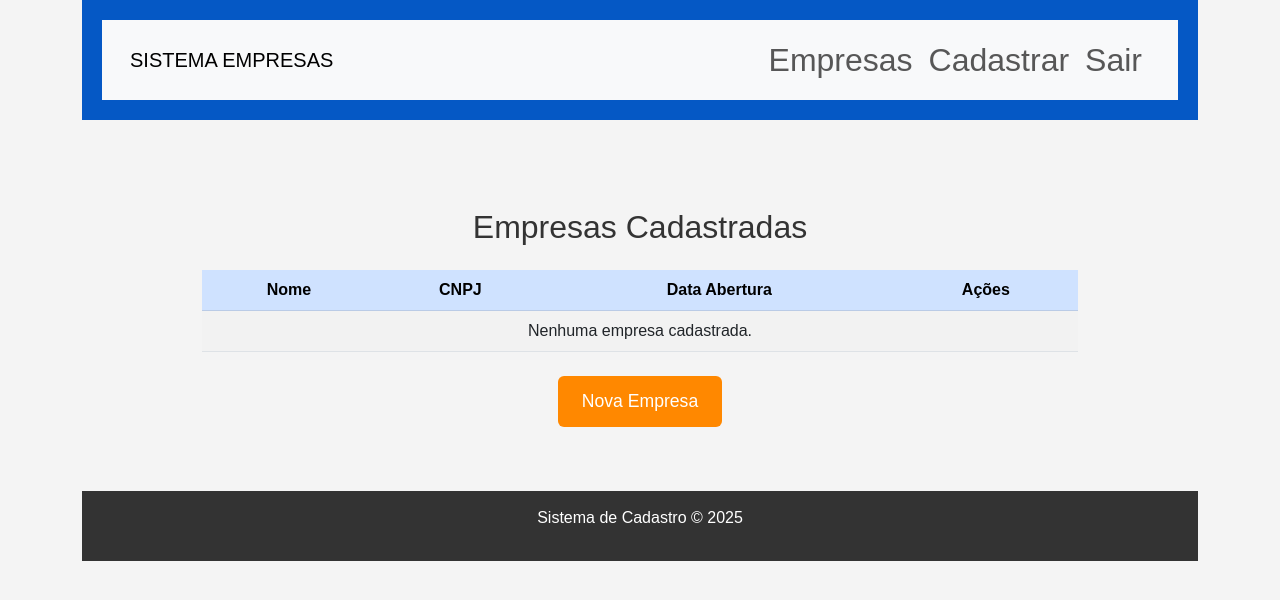
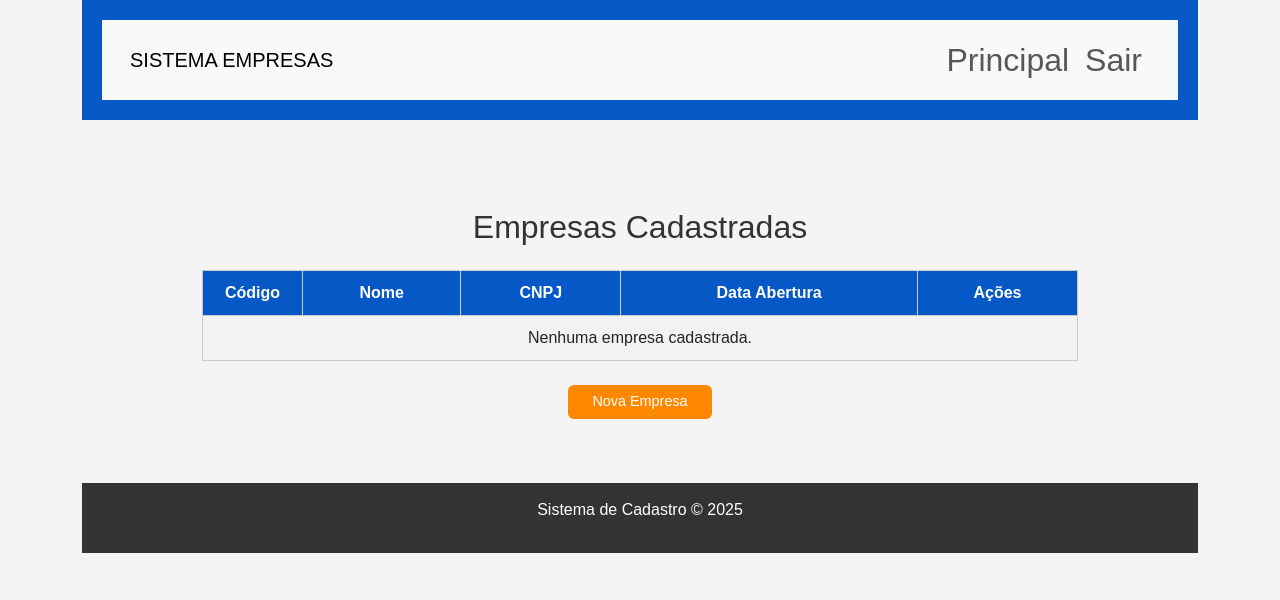
Before and after one commit to TI02-jp/siteDjango, a Flask app: page /listar_empresas in a window 1280 px wide. Shown: the top 600 px of the page. Run offline with Flask 3, Linux system fonts and the light colour scheme; the visitor is signed in with stand-in values (Sample User, id 1); data that the repository does not hold is empty; some libraries are stand-ins or nearby versions.

Commit message:
fazendo updates no front-end

```diff
--- a/app/controllers/routes.py
+++ b/app/controllers/routes.py
@@ -1,13 +1,11 @@
-from flask import render_template, redirect, url_for, flash, session
+from flask import render_template, redirect, url_for, flash
 from flask_login import current_user, login_required, login_user, logout_user
 from app import app, db
 from app.loginForms import LoginForm, RegistrationForm
-from app.models.tables import User
-from sqlalchemy import text
+from app.models.tables import User, Empresa
 from app.forms import EmpresaForm
 from datetime import datetime
-from app.models.tables import Empresa, RegimeLancamento
-import uuid
+import re
 
 @app.route('/')
 def home():
@@ -26,17 +24,10 @@ def login():
             flash('Credenciais inválidas', 'danger')
     return render_template('login.html', form=form)
 
-# Rota do Dashboard (após o login)
-@app.route('/dashboard')
-@login_required
-def dashboard():
-    return render_template('dashboard.html')
-
 @app.route('/register', methods=['GET', 'POST'])
 def register():
     form = RegistrationForm()
     if form.validate_on_submit():
-        # Verifica se já existe um usuário com mesmo username ou email
         existing_user = User.query.filter(
             (User.username == form.username.data) | (User.email == form.email.data)
         ).first()
@@ -44,12 +35,10 @@ def register():
             flash('Usuário ou email já cadastrado.', 'warning')
             return redirect(url_for('register'))
 
-        # Cria novo usuário
         user = User(
             username=form.username.data,
             email=form.email.data,
-            name=form.name.data,
-            password=form.password.data
+            name=form.name.data
         )
         user.set_password(form.password.data)
         db.session.add(user)
@@ -59,38 +48,32 @@ def register():
         return redirect(url_for('login'))
     return render_template('register.html', form=form)
 
-
-@app.route('/test_connection')
-def test_connection():
-    try:
-
-        result = db.session.execute(text('SELECT 1'))
-        return "Conexão bem-sucedida com o banco de dados!"
-    except Exception as e:
-        return f"Erro na conexão: {str(e)}", 500
-
-@app.route('/users')
-def list_users():
-    users = User.query.all()
-    print(users)
-    return render_template('list_users.html', users=users)
+@app.route('/dashboard')
+@login_required
+def dashboard():
+    return render_template('dashboard.html')
 
 @app.route('/cadastrar_empresa', methods=['GET', 'POST'])
+@login_required
 def cadastrar_empresa():
     form = EmpresaForm()
     if form.validate_on_submit():
+        print("Formulário validado, tentando cadastrar...")
         try:
+            cnpj_limpo = re.sub(r'\D', '', form.cnpj.data)  # Remove caracteres não numéricos
+            sistemas_consultorias_str = ",".join(form.sistemas_consultorias.data) if form.sistemas_consultorias.data else ""
+
             nova_empresa = Empresa(
                 CodigoEmpresa=form.codigo_empresa.data,
                 NomeEmpresa=form.nome_empresa.data,
-                CNPJ=form.cnpj.data,
+                CNPJ=cnpj_limpo,
                 DataAbertura=form.data_abertura.data,
                 SocioAdministrador=form.socio_administrador.data,
                 Tributacao=form.tributacao.data,
                 RegimeLancamento=form.regime_lancamento.data,
                 AtividadePrincipal=form.atividade_principal.data,
-                SistemasConsultorias=form.sistemas_consultorias.data,
-                SistemaAtualizado=form.sistema_atualizado.data
+                SistemasConsultorias=sistemas_consultorias_str,
+                SistemaUtilizado=form.sistema_utilizado.data
             )
 
             db.session.add(nova_empresa)
@@ -101,15 +84,18 @@ def cadastrar_empresa():
         except Exception as e:
             db.session.rollback()
             flash(f'Erro ao cadastrar empresa: {e}', 'danger')
+    else:
+        print("Formulário não validado:")
+        print(form.errors)
 
     return render_template('empresas/cadastrar.html', form=form)
 
 @app.route('/listar_empresas')
 @login_required
-def visualizar_empresas():
-    empresas = Empresa.query.all()  # Buscar todas as empresas cadastradas
+def listar_empresas():
+    empresas = Empresa.query.all()
 
-    # Garante que DataAbertura seja datetime (para evitar erro no template)
+    # Converte DataAbertura para datetime se necessário
     for empresa in empresas:
         if empresa.DataAbertura and isinstance(empresa.DataAbertura, str):
             try:
@@ -117,18 +103,33 @@ def visualizar_empresas():
             except ValueError:
                 empresa.DataAbertura = None
 
-    print("Empresas encontradas:", empresas)
     return render_template('empresas/listar.html', empresas=empresas)
 
 @app.route('/relatorios')
 @login_required
 def relatorios():
-    # Implementa a lógica para gerar relatórios ou exibir dados específicos
+    # Aqui pode implementar lógica de relatórios
     return render_template('relatorios.html')
 
 @app.route('/logout')
 @login_required
 def logout():
     logout_user()
-    flash('Você saiu da conta.', 'info')
     return redirect(url_for('login'))
+
+# Rota para teste da conexão com banco
+@app.route('/test_connection')
+def test_connection():
+    try:
+        from sqlalchemy import text
+        result = db.session.execute(text('SELECT 1'))
+        return "Conexão bem-sucedida com o banco de dados!"
+    except Exception as e:
+        return f"Erro na conexão: {str(e)}", 500
+
+# Exemplo para listar usuários cadastrados (somente para admins ou dev)
+@app.route('/users')
+@login_required
+def list_users():
+    users = User.query.all()
+    return render_template('list_users.html', users=users)
--- a/app/models/tables.py
+++ b/app/models/tables.py
@@ -61,8 +61,8 @@ class Empresa(db.Model):
     Tributacao = db.Column(db.String(50))
     RegimeLancamento = db.Column(db.Enum('CAIXA', 'COMPETENCIA'))
     SistemasConsultorias = db.Column(db.String(200))
-    SistemaAtualizado = db.Column(db.Boolean)
-    CodigoEmpresa = db.Column(db.String(50), nullable=False)
+    SistemaUtilizado = db.Column(db.String(150))
+    CodigoEmpresa = db.Column(db.String(100), nullable=False)
 
     def __repr__(self):
         return f"<Empresa {self.NomeEmpresa}>"
--- /dev/null
+++ b/app/static/javascript/mensagens.js
@@ -0,0 +1,17 @@
+document.addEventListener('DOMContentLoaded', function () {
+    const flash = document.getElementById('flash-message');
+    if (flash) {
+        setTimeout(() => {
+            flash.classList.add('hide');
+        }, 3000);
+    }
+});
+
+document.addEventListener('DOMContentLoaded', function () {
+    const flash = document.getElementById('flash-message');
+    if (flash) {
+        setTimeout(() => {
+            flash.classList.add('hide');
+        }, 3000);
+    }
+});
--- a/app/static/styles.css
+++ b/app/static/styles.css
@@ -1,4 +1,6 @@
-/* Tipografia e fundo padrão */
+/* -----------------------------
+Tipografia e estilo base
+----------------------------- */
 body {
     font-family: 'Arial', sans-serif;
     background-color: #f4f4f4;
@@ -8,7 +10,9 @@ body {
     text-align: center;
 }
 
-/* Cabeçalho */
+/* -----------------------------
+Cabeçalho
+----------------------------- */
 header {
     background-color: #0558c5;
     color: white;
@@ -16,25 +20,33 @@ header {
     font-size: 2em;
 }
 
-/* Conteúdo principal */
+/* -----------------------------
+Conteúdo Principal
+----------------------------- */
 main {
     padding: 40px 20px;
 }
 
-/* Introdução */
+/* -----------------------------
+Seção Introdução
+----------------------------- */
 .intro {
     margin-bottom: 30px;
 }
+
 .intro h2 {
     color: #0558c5;
     font-size: 1.8em;
 }
+
 .intro p {
     font-size: 1.2em;
     color: #555;
 }
 
-/* Botões e ações */
+/* -----------------------------
+Botões e Ações
+----------------------------- */
 .actions {
     display: flex;
     justify-content: center;
@@ -54,31 +66,142 @@ main {
     border: none;
     cursor: pointer;
 }
+
 .btn:hover, .btn-custom:hover, .submit-btn:hover {
     background-color: #0558c5;
 }
 
-/* Tabela de usuários */
+.btn-sm {
+    padding: 0.25rem 0.5rem; /* Ajuste tamanho dos botões pequenos */
+}
+
+/* -----------------------------
+Tabela de Usuários
+----------------------------- */
 .user-table {
     width: 100%;
     max-width: 1000px;
     margin: 0 auto;
     border-collapse: collapse;
 }
-.user-table th, .user-table td {
+
+.user-table th,
+.user-table td {
     border: 1px solid #ccc;
     padding: 12px;
     text-align: left;
 }
+
 .user-table th {
     background-color: #0558c5;
     color: white;
 }
+
 .user-table tr:nth-child(even) {
     background-color: #f2f2f2;
 }
 
-/* Rodapé */
+/* -----------------------------
+Tabela de Empresas
+----------------------------- */
+.table-empresas {
+    width: 100%;
+    max-width: 900px;
+    margin: 0 auto;
+    border-collapse: collapse;
+}
+
+.table-empresas th,
+.table-empresas td {
+    border: 1px solid #ccc;
+    padding: 10px 12px;
+    vertical-align: middle;
+}
+
+/* Cabeçalhos da tabela */
+.table-empresas thead th {
+    background-color: #0558c5;
+    color: white;
+    text-align: center;
+}
+
+/* Prevenir quebra de linha em colunas específicas */
+.codigo-col,
+.cnpj-col,
+.acao-col {
+    white-space: nowrap;
+}
+
+/* Larguras específicas para colunas */
+.codigo-col {
+    width: 100px;
+}
+
+.cnpj-col {
+    width: 160px;
+}
+
+.acao-col {
+    width: 160px;
+    text-align: center;
+}
+
+/* Espaçamento entre botões na tabela */
+.table-empresas .btn {
+    margin-right: 6px;
+}
+
+/* Botões personalizados */
+.btn-custom {
+    background-color: #ff8800;
+    color: white;
+    border-radius: 6px;
+    padding: 6px 12px;
+    font-size: 0.9em;
+    transition: background-color 0.3s ease;
+    border: none;
+    cursor: pointer;
+}
+
+.btn-custom:hover {
+    background-color: #0558c5;
+}
+
+.btn-danger {
+    padding: 6px 12px;
+    font-size: 0.9em;
+}
+
+/* Linhas pares com fundo diferenciado */
+.table-empresas tbody tr:nth-child(even) {
+    background-color: #f9f9f9;
+}
+
+/* Estilos gerais para todas as tabelas */
+table th,
+table td {
+    vertical-align: middle; /* Alinha verticalmente ao centro */
+    white-space: nowrap;    /* Evita quebra de linha nas células */
+}
+
+/* Limita largura do CNPJ e corta texto longo */
+th:nth-child(3),
+td:nth-child(3) {
+    max-width: 160px;
+    overflow: hidden;
+    text-overflow: ellipsis;
+}
+
+/* Coluna Ações alinhada e com largura mínima */
+th:nth-child(5),
+td:nth-child(5) {
+    min-width: 140px;
+    text-align: center;
+}
+
+/* -----------------------------
+Rodapé
+----------------------------- */
 footer {
     background-color: #333;
     color: white;
@@ -89,7 +212,9 @@ footer {
     width: 100%;
 }
 
-/* Formulários (login, registro, etc.) */
+/* -----------------------------
+Formulários (login, cadastro, etc.)
+----------------------------- */
 .form-container {
     background: #fff;
     padding: 2rem;
@@ -110,12 +235,14 @@ footer {
 .form-group {
     margin-bottom: 1.2rem;
 }
+
 label {
     display: block;
     font-size: 0.9rem;
     margin-bottom: 0.3rem;
     color: #444;
 }
+
 input[type="text"],
 input[type="email"],
 input[type="password"] {
@@ -126,26 +253,34 @@ input[type="password"] {
     font-size: 1rem;
     transition: border-color 0.3s ease;
 }
+
 input:focus {
     border-color: #007bff;
     outline: none;
 }
+
+/* Mensagem de erro */
 .error {
     color: #e74c3c;
     font-size: 0.85rem;
     margin-top: 0.3rem;
 }
 
-/* Links */
+/* -----------------------------
+Links
+----------------------------- */
 a {
     color: #007bff;
     text-decoration: none;
 }
+
 a:hover {
     text-decoration: underline;
 }
 
-/* Responsividade */
+/* -----------------------------
+Responsividade para telas pequenas
+----------------------------- */
 @media (max-width: 480px) {
     .form-container {
         padding: 1.5rem;
@@ -157,3 +292,26 @@ a:hover {
         padding: 10px 16px;
     }
 }
+
+/* mensagem de login */
+.flash-floating {
+    position: fixed;
+    top: 20px;
+    right: 20px;
+    max-width: 300px;          /* Largura máxima da mensagem */
+    width: auto;
+    background-color: #d4edda; /* Verde claro (sucesso) */
+    color: #155724;            /* Verde escuro (texto) */
+    border: 1px solid #c3e6cb;
+    padding: 12px 16px;
+    border-radius: 6px;
+    z-index: 1050;
+    box-shadow: 0 2px 10px rgba(0, 0, 0, 0.1);
+    opacity: 1;
+    transition: opacity 0.5s ease;
+    font-size: 0.95rem;
+}
+.flash-floating.hide {
+    opacity: 0;
+    pointer-events: none;
+}
--- a/app/templates/base.html
+++ b/app/templates/base.html
@@ -17,17 +17,14 @@
         <header class="mb-4">
             <nav class="navbar navbar-expand-lg navbar-light bg-light px-3">
                 <div class="container-fluid">
-                    <a class="navbar-brand" href="/">SISTEMA EMPRESAS</a>
+                    <span class="navbar-brand" href="/">SISTEMA EMPRESAS</span>
                     <button class="navbar-toggler" type="button" data-bs-toggle="collapse" data-bs-target="#navbarNav">
                         <span class="navbar-toggler-icon"></span>
                     </button>
                     <div class="collapse navbar-collapse" id="navbarNav">
                         <ul class="navbar-nav ms-auto">
                             <li class="nav-item">
-                                <a class="nav-link" href="{{ url_for('visualizar_empresas') }}">Empresas</a>
-                            </li>
-                            <li class="nav-item">
-                                <a class="nav-link" href="{{ url_for('cadastrar_empresa') }}">Cadastrar</a>
+                                <a class="nav-link" href="{{ url_for('dashboard') }}">Principal</a>
                             </li>
                             <li class="nav-item">
                                 <a class="nav-link" href="{{ url_for('logout') }}">Sair</a>
@@ -39,16 +36,16 @@
         </header>
 
         <!-- Mensagens Flash -->
-        {% with messages = get_flashed_messages(with_categories=true) %}
+        {% with messages = get_flashed_messages() %}
             {% if messages %}
-                {% for category, message in messages %}
-                    <div class="alert alert-{{ category }} alert-dismissible fade show" role="alert">
-                        {{ message }}
-                        <button type="button" class="btn-close" data-bs-dismiss="alert" aria-label="Close"></button>
-                    </div>
-                {% endfor %}
+                <div id="flash-message" class="alert alert-success flash-floating" role="alert">
+                    {{ messages[0] }}
+                </div>
             {% endif %}
         {% endwith %}
+
+
+        <script src="{{ url_for('static', filename='javascript/mensagens.js') }}"></script>
 
         <!-- Conteúdo principal -->
         <main>
--- a/app/templates/dashboard.html
+++ b/app/templates/dashboard.html
@@ -15,7 +15,7 @@
         </a>
     </div>
     <div class="col-md-6 col-lg-3">
-        <a href="{{ url_for('visualizar_empresas') }}" class="btn btn-custom w-100 py-4 shadow-sm">
+        <a href="{{ url_for('listar_empresas') }}" class="btn btn-custom w-100 py-4 shadow-sm">
             <i class="bi bi-building me-2"></i> Visualizar Empresas
         </a>
     </div>
--- a/app/templates/empresas/listar.html
+++ b/app/templates/empresas/listar.html
@@ -6,29 +6,31 @@
 <div class="container mt-4" style="max-width: 900px;">
     <h2 class="mb-4 text-center">Empresas Cadastradas</h2>
 
-    <table class="table table-striped table-hover">
+    <table class="table table-striped table-hover table-empresas">
         <thead class="table-primary">
             <tr>
+                <th class="codigo-col">Código</th>
                 <th>Nome</th>
-                <th>CNPJ</th>
+                <th class="cnpj-col">CNPJ</th>
                 <th>Data Abertura</th>
-                <th>Ações</th>
+                <th class="acao-col">Ações</th>
             </tr>
         </thead>
         <tbody>
             {% for empresa in empresas %}
             <tr>
+                <td class="codigo-col">{{ empresa.CodigoEmpresa }}</td>
                 <td>{{ empresa.NomeEmpresa }}</td>
-                <td>{{ empresa.CNPJ }}</td>
+                <td class="cnpj-col">{{ empresa.CNPJ }}</td>
                 <td>{{ empresa.DataAbertura.strftime('%d/%m/%Y') if empresa.DataAbertura else 'N/A' }}</td>
-                <td>
+                <td class="acao-col">
                     <a href="#" class="btn btn-sm btn-custom me-2">Editar</a>
                     <a href="#" class="btn btn-sm btn-danger">Excluir</a>
                 </td>
             </tr>
             {% else %}
             <tr>
-                <td colspan="4" class="text-center">Nenhuma empresa cadastrada.</td>
+                <td colspan="5" class="text-center">Nenhuma empresa cadastrada.</td>
             </tr>
             {% endfor %}
         </tbody>
```
Also changed, not shown: app/forms.py (+23 -23 lines), app/models/models.py (+11 -11 lines), app/templates/empresas/cadastrar.html (+12 -5 lines), database.py (+46 -19 lines).
